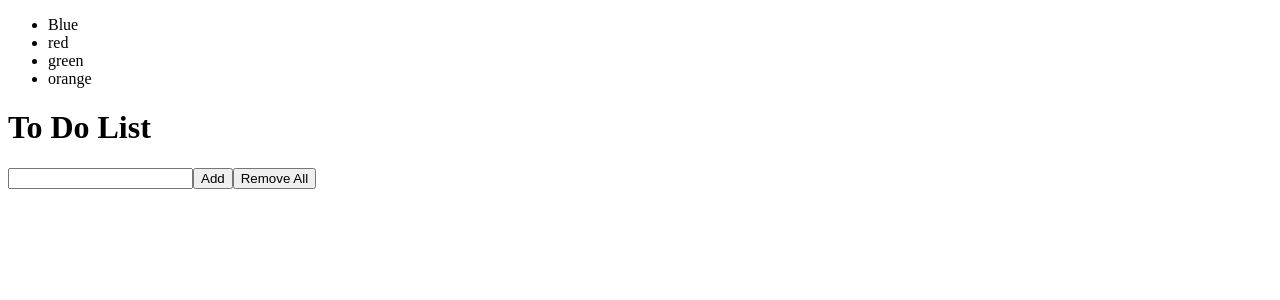
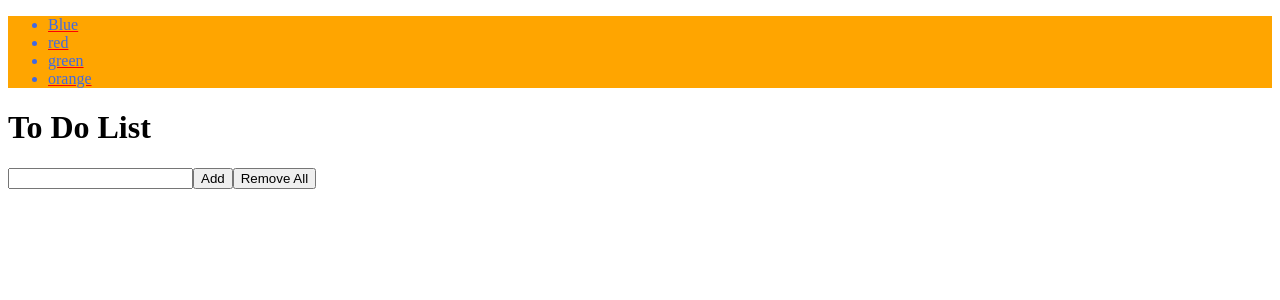
Before and after one commit to Aledevel/react, a React (Vite) app in the folder esercitazione 3/esercitazione/: page / in a window 1280 px wide. Shown: the top 300 px of the page. Built offline with nearby package versions, Linux system fonts and the light colour scheme.

Commit message:
list styled

```diff
--- a/esercitazione 3/esercitazione/src/List.jsx
+++ b/esercitazione 3/esercitazione/src/List.jsx
@@ -2,7 +2,7 @@ export function List({colors}){
 
 
     return(
-        <ul>
+        <ul className="List">
             {colors.map((color) => <li key={color.id}>{color.name}</li>)}
         </ul>
     )
--- a/esercitazione 3/esercitazione/src/Main.jsx
+++ b/esercitazione 3/esercitazione/src/Main.jsx
@@ -1,3 +1,4 @@
 import {createRoot} from 'react-dom/client'
 import { App } from './App'
+import './index.scss'
 createRoot(document.getElementById('root')).render(<App/>)
--- a/esercitazione 3/esercitazione/src/TodoList.jsx
+++ b/esercitazione 3/esercitazione/src/TodoList.jsx
@@ -22,7 +22,7 @@ export function TodoList() {
 				<button type='reset' onClick={HandleResetTodo} >Remove All</button>
 			</form>
 
-			<ul data-testid="todo-list">
+			<ul data-testid="todo-list" className='List'>
 				{todos.map((todo, index) => (<li key={index}> {todo} <button type='reset' onClick={HandleResetTodo} >Remove</button> </li>))}
 			</ul>
 		</div>
--- /dev/null
+++ b/esercitazione 3/esercitazione/src/index.scss
@@ -0,0 +1,6 @@
+.List{
+    color: royalblue;
+    background-color: orange;
+    text-decoration: underline red;
+
+}
```
